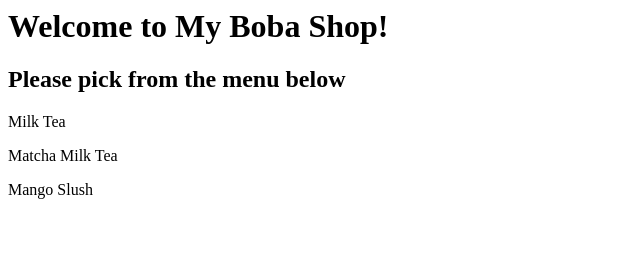
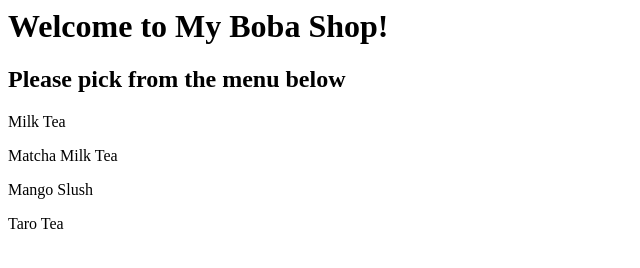
Before and after one commit to Jay-Trades/github-practice, a plain HTML site: page index.html in a window 1280 px wide. Shown: the full height of the page, 0-640 px from the left. Drawn offline with Linux system fonts and the light colour scheme.

Commit message:
new item

```diff
--- a/index.html
+++ b/index.html
@@ -7,5 +7,6 @@
           <p>Milk Tea</p>
           <p>Matcha Milk Tea</p>
           <p>Mango Slush</p>
+          <p>Taro Tea</p>
   	</body>
 </html>
```
